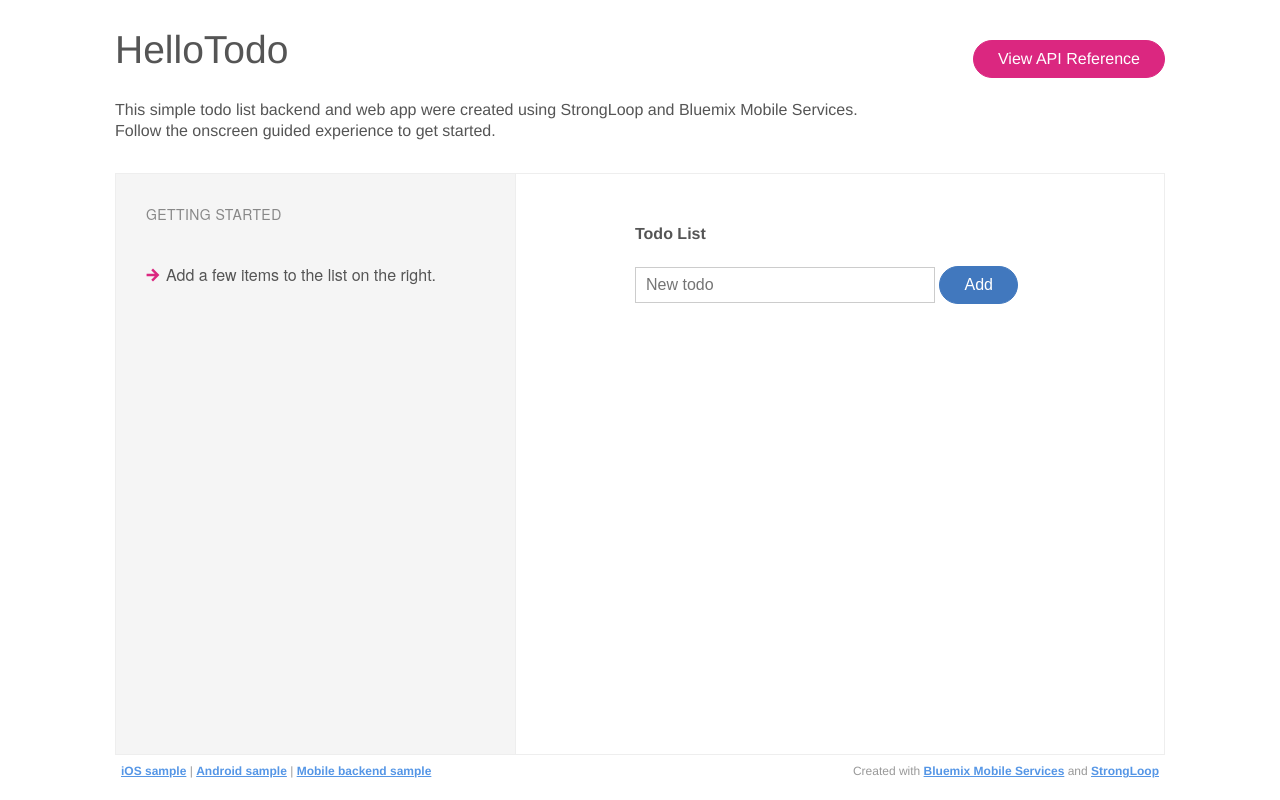
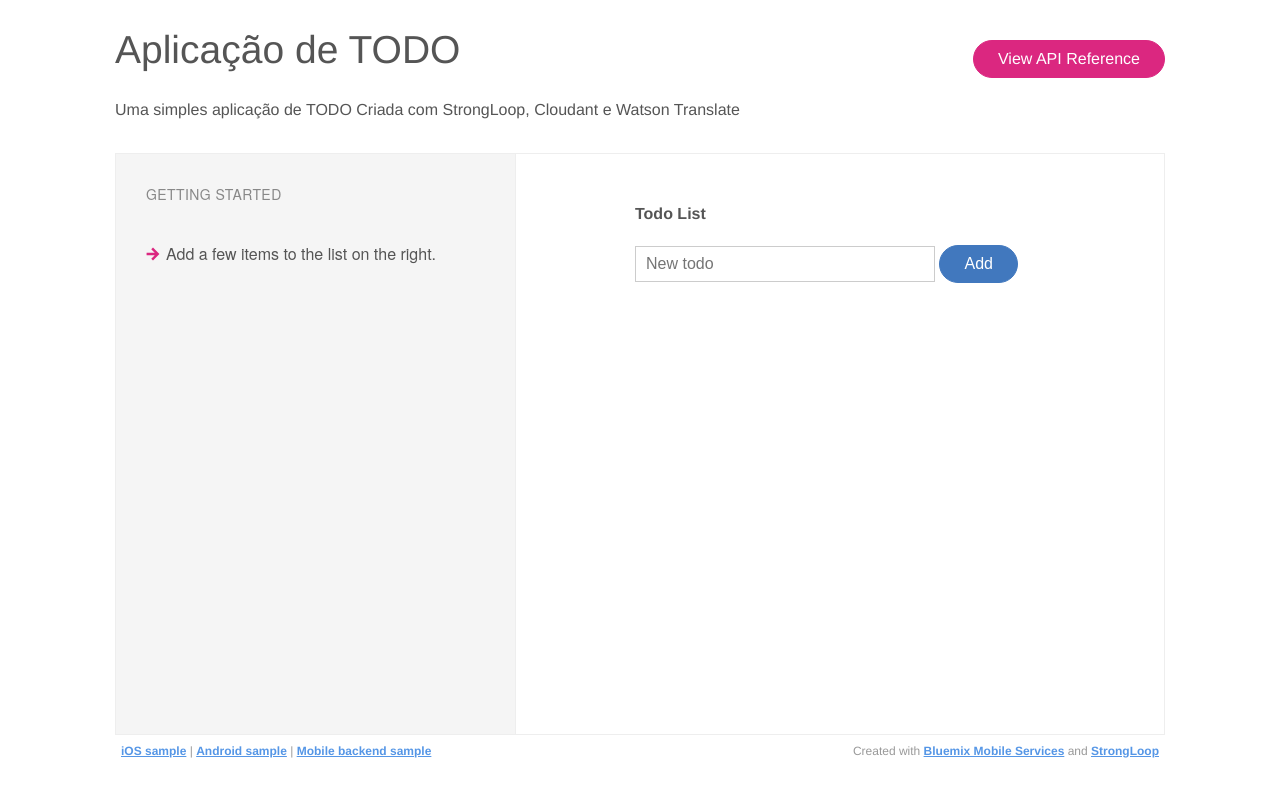
Before and after one commit to deivsonrayner/bluemix-workshop-lab01, a website: page client/index.html in a window 1280 px wide. Drawn offline with nearby package versions, Linux system fonts and the light colour scheme; no server answers.

Commit message:
Pequena atualizacao visual

```diff
--- a/client/index.html
+++ b/client/index.html
@@ -11,9 +11,9 @@
         <a class="mf-btn mf-btn--primary" href="/explorer/#!/Item" target="_blank">View API Reference</a>
     </div>
     <header>
-        <h1>HelloTodo</h1>
+        <h1>Aplicação de TODO</h1>
 
-        <p>This simple todo list backend and web app were created using StrongLoop and Bluemix Mobile Services. Follow the onscreen guided experience to get started.</p>
+        <p>Uma simples aplicação de TODO Criada com StrongLoop, Cloudant e Watson Translate</p>
     </header>
     <div class="container">
         <div id="InfoBox">
```
